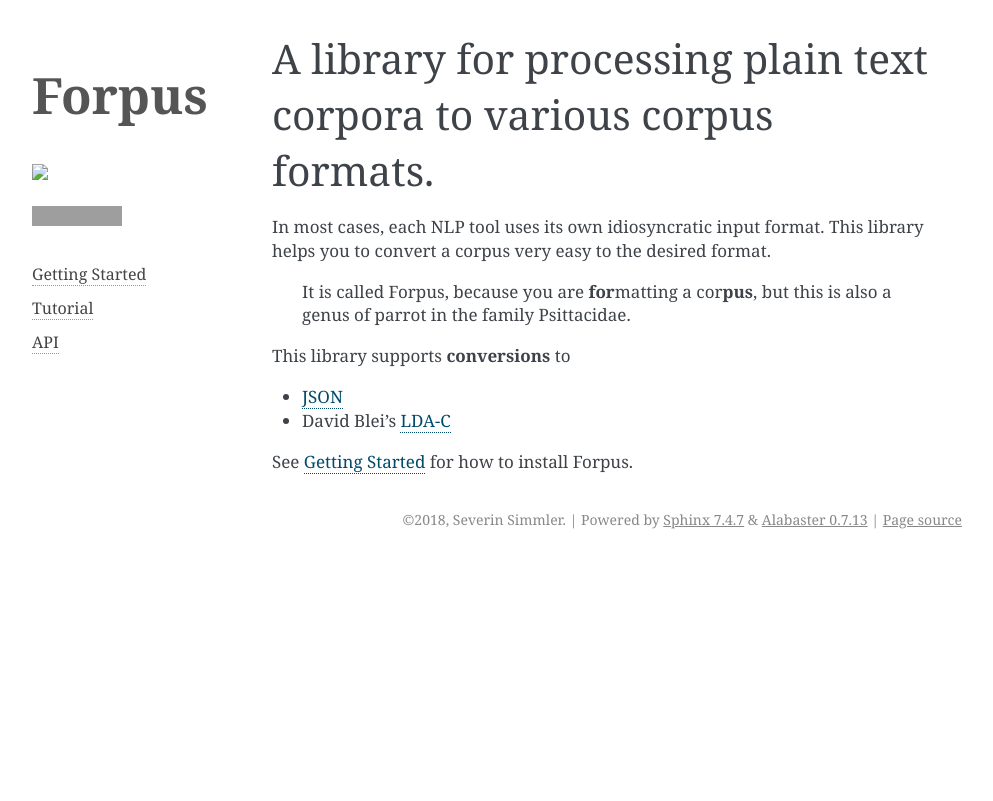
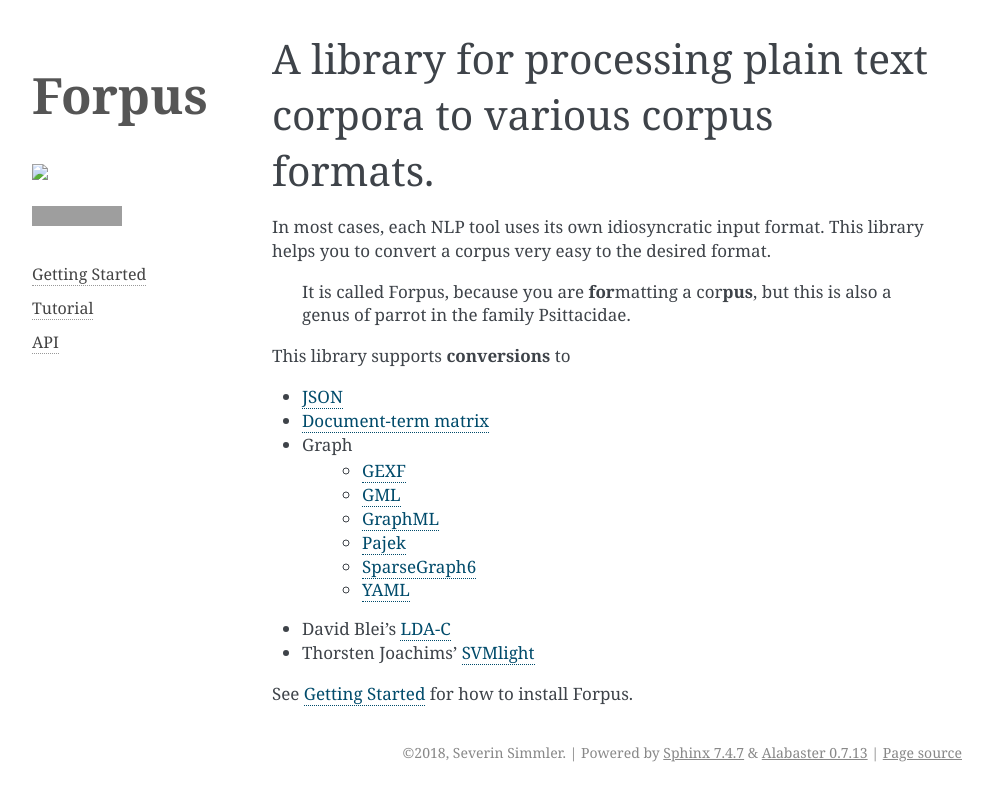
Before and after one commit to severinsimmler/forpus, a Sphinx documentation site: the page built from docs/source/index.rst, in a window 1280 px wide. Shown: the top 801 px of the page, without its empty margins (148-1141 px from the left). Built offline with Sphinx 7.4.7, drawn with Linux system fonts in a browser that asks for light colours; grey boxes are pictures that could not be loaded.

Commit message:
Update available features

```diff
--- a/docs/source/index.rst
+++ b/docs/source/index.rst
@@ -8,6 +8,16 @@ In most cases, each NLP tool uses its own idiosyncratic input format. This libra
 This library supports **conversions** to
 
 * `JSON <https://www.json.org/index.html>`_
+* `Document-term matrix <https://en.wikipedia.org/wiki/Document-term_matrix>`_
+* Graph
+    * `GEXF <https://gephi.org/gexf/format>`_
+    * `GML <https://gephi.org/users/supported-graph-formats/gml-format/>`_
+    * `GraphML <http://graphml.graphdrawing.org/>`_
+    * `Pajek <http://vlado.fmf.uni-lj.si/pub/networks/pajek/>`_
+    * `SparseGraph6 <https://networkx.github.io/documentation/networkx-1.10/reference/readwrite.sparsegraph6.html>`_
+    * `YAML <http://yaml.org/>`_
 * David Blei's `LDA-C <https://github.com/blei-lab/lda-c/blob/master/readme.txt>`_
+* Thorsten Joachims' `SVMlight <http://svmlight.joachims.org/>`_
+
 
 See `Getting Started <www.google.de>`_ for how to install Forpus.
```
